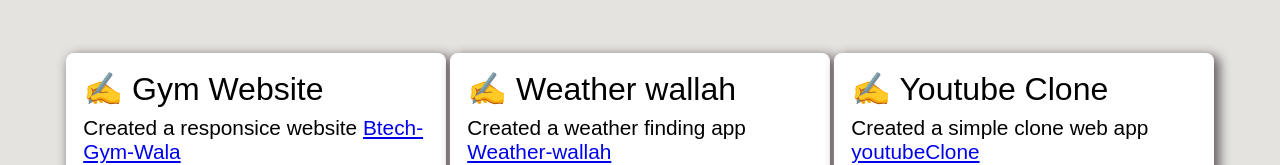
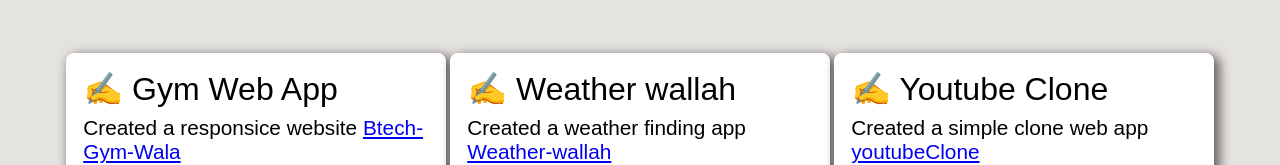
Before and after one commit to vikasrajput47/portFolio, a React (Create React App) app: page /project in a window 1280 px wide. Shown: the part 707-872 px from the top of the page. Built offline with nearby package versions, Linux system fonts and the light colour scheme; a web font is replaced by a local one.

Commit message:
Update Projects.jsx

```diff
--- a/src/components/Projects.jsx
+++ b/src/components/Projects.jsx
@@ -24,7 +24,7 @@
         <div className="second1" >
           <div className="second1a">
             <p className="second1apara1">
-            &#x270D; Gym Website
+            &#x270D; Gym Web App
             </p>
             <p className="second1apara2">
             Created a responsice website <a  style={{textDecoration:'underline'}} href="https://btech-gym-wala.netlify.app/" target='_blank' rel="noreferrer">Btech-Gym-Wala</a>
```
